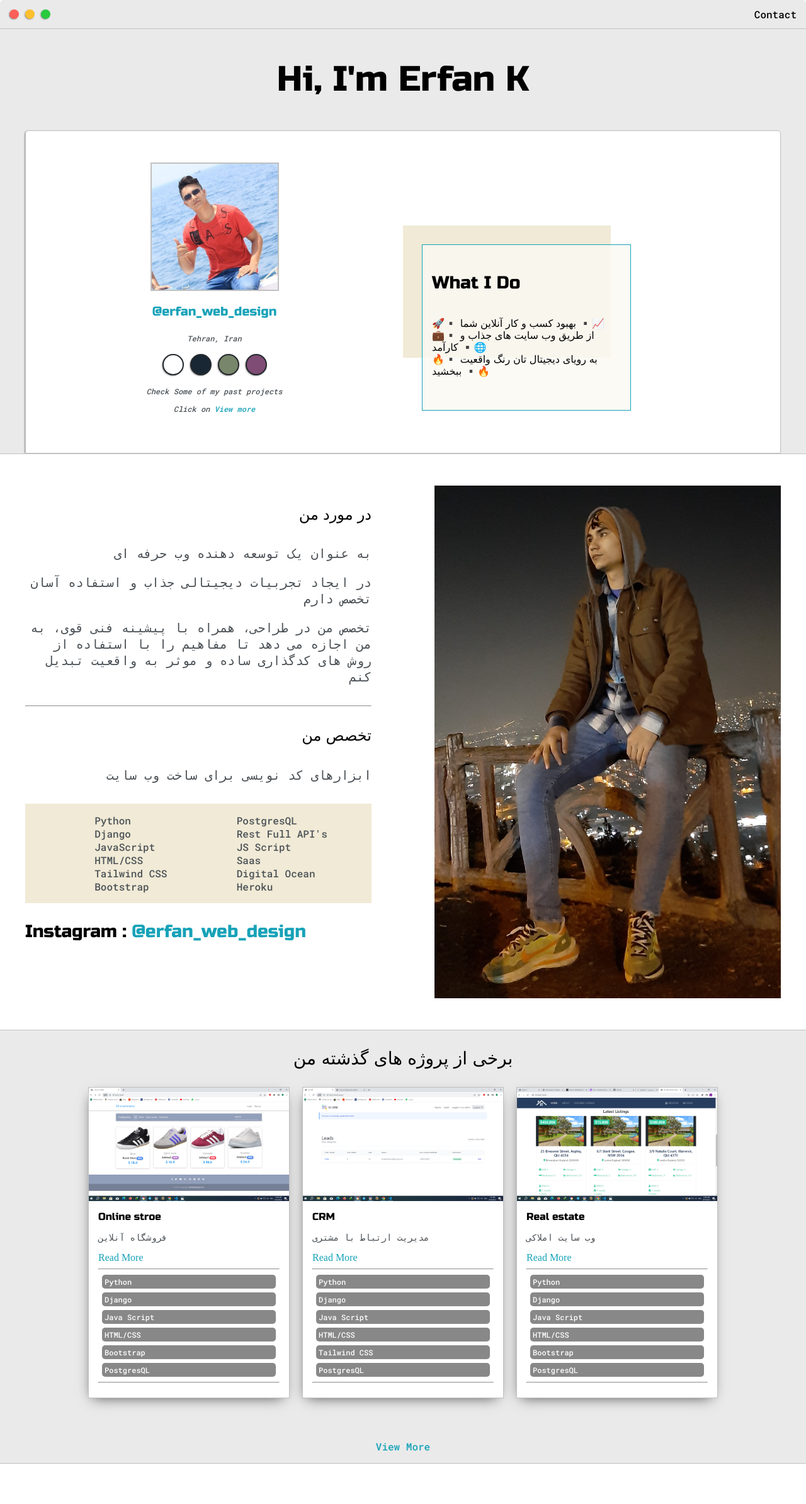
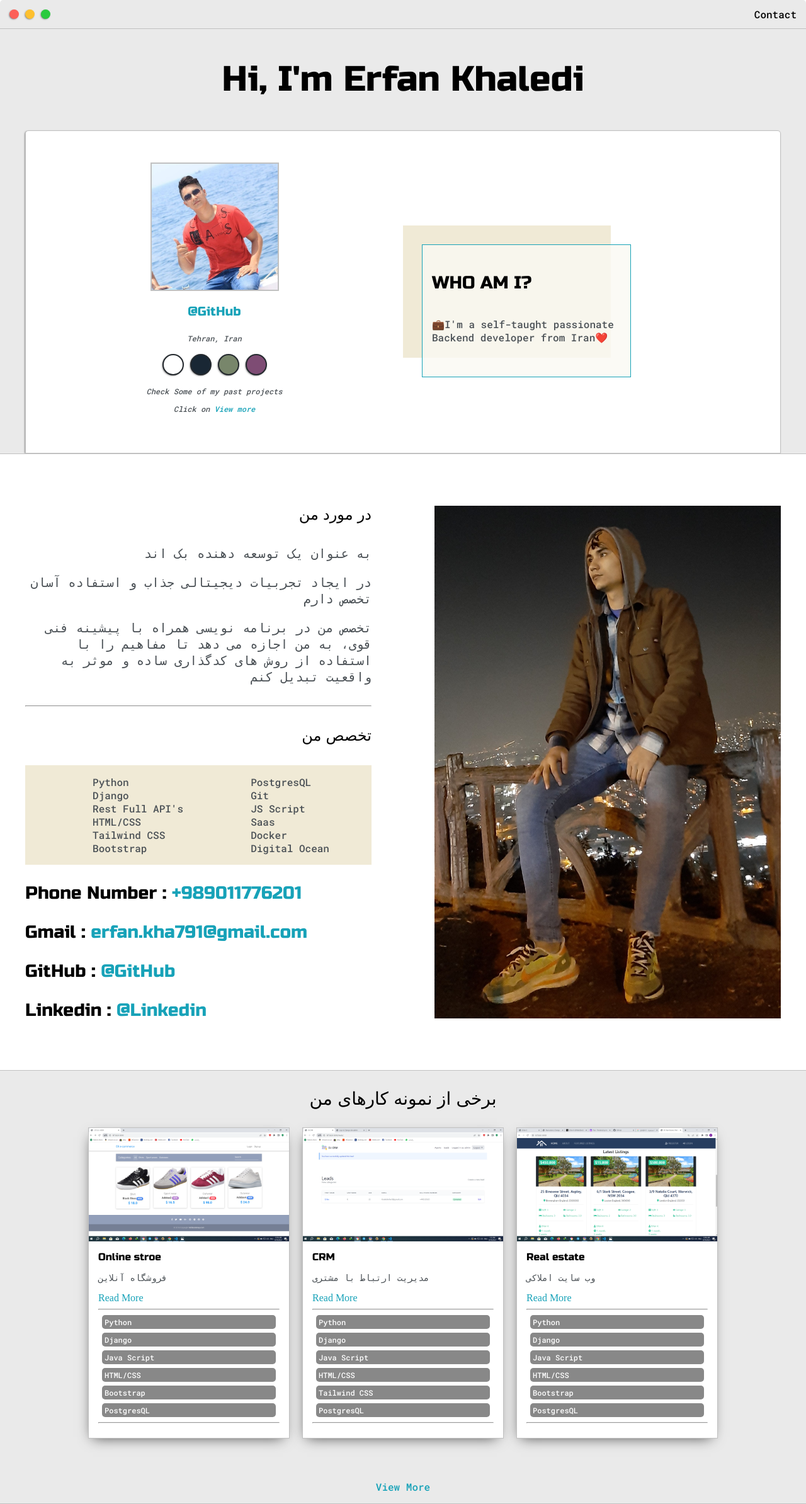
Before and after one commit to erfankhaledi/resume, a Django app: page / in a window 1280 px wide. Shown: the whole page at 63% size. Before the commit the page ends 2324 px from the top, so only its background shows below. Run offline with Django 4.2, Linux system fonts and the light colour scheme; data comes from the database, SQL or seed files in the repository; both versions use the stored data as it was after the commit.

Commit message:
index persian

```diff
--- a/base/models.py
+++ b/base/models.py
@@ -18,6 +18,7 @@ class Post(models.Model):
     featured = models.BooleanField(default=True)
     tags = models.ManyToManyField(Tag, null=True)
     slug = models.SlugField()
+    link = models.URLField(null=True, blank=True)  # Added link field
 
 
     def get_absolute_url(self):
--- a/base/templates/base/index.html
+++ b/base/templates/base/index.html
@@ -457,13 +457,13 @@ h6 { font-size: 16px;}
 	<section class="s1">
 		<div class="main-container">
 			<div class="greeting-wrapper">
-				<h1>Hi, I'm Erfan K</h1>
+				<h1>Hi, I'm Erfan Khaledi</h1>
 			</div>
 			<div class="intro-wrapper">
 
 				<div class="left-column">
 					<img id="profile_pic" src="{% static 'images/erfan1.jpg' %}">
-					<h5 style="text-align: center;line-height: 0;"><a href="https://www.instagram.com/erfan_web_design/">@erfan_web_design</a></h5>
+					<h5 style="text-align: center;line-height: 0;"><a href="https://github.com/erfankhaledi/">@GitHub</a></h5>
 					<p id="settings-note">Tehran, Iran</p>
 					<div id="theme-options-wrapper">
 						<div data-mode="light" id="light-mode" class="theme-dot"></div>
@@ -482,12 +482,9 @@ h6 { font-size: 16px;}
 						<div id="preview">
 							<!-- <div id="corner-tl" class="corner"></div> -->
 							<!-- <div id="corner-tr" class="corner"></div> -->
-							<h3>What I Do</h3>
-							 <h6>🚀▪️ بهبود کسب و کار آنلاین شما ▪️📈
-								<br>
-								💼▪️ از طریق وب سایت های جذاب و کارآمد ▪️🌐
-								<br>
-								🔥▪️ به رویای دیجیتال تان رنگ واقعیت ببخشید ▪️🔥
+							<h3>WHO AM I?</h3>
+							 <h6>
+								<p>💼I'm a self-taught passionate Backend developer from Iran❤️</p>
 							</h6>
 
 
@@ -512,9 +509,9 @@ h6 { font-size: 16px;}
 					</h4>
 
 					<h5>
-						<p>به عنوان یک توسعه دهنده وب حرفه ای</p>
+						<p>به عنوان یک توسعه دهنده بک اند</p>
 						<p>در ایجاد تجربیات دیجیتالی جذاب و استفاده آسان تخصص دارم</p>
-						<p>تخصص من در طراحی، همراه با پیشینه فنی قوی، به من اجازه می دهد تا مفاهیم را با استفاده از روش های کدگذاری ساده و موثر به واقعیت تبدیل کنم</p>
+						<p>تخصص من در برنامه نویسی همراه با پیشینه فنی قوی، به من اجازه می دهد تا مفاهیم را با استفاده از روش های کدگذاری ساده و موثر به واقعیت تبدیل کنم</p>
 
 					</h5>
 
@@ -522,15 +519,15 @@ h6 { font-size: 16px;}
 					<hr>
 
 					<h4>تخصص من</h4>
-					<h5>
-						<p>ابزارهای کد نویسی برای ساخت وب سایت</p>
-					</h5>
+					<!-- <h5>
+						<p>ابزارهای برنامه نویسی </p>
+					</h5> -->
 
 					<div id="skills">
 						<ul>
 							<li>Python</li>
 							<li>Django</li>
-							<li>JavaScript</li>
+							<li>Rest Full API's</li>
 							<li>HTML/CSS</li>
 							<li>Tailwind CSS</li>
 							<li>Bootstrap</li>
@@ -538,16 +535,19 @@ h6 { font-size: 16px;}
 
 						<ul>
 							<li>PostgresQL</li>
-							<li>Rest Full API's</li>
+							<li>Git</li>
 							<li>JS Script</li>
 							<li>Saas</li>
+							<li>Docker</li>
 							<li>Digital Ocean</li>
-							<li>Heroku</li>
 						</ul>
 
 					</div>
 
-					<h3>Instagram : <a target="_blank" href="https://www.instagram.com/erfan_web_design/"> @erfan_web_design</a></h3>
+					<h3>Phone Number : <a target="_blank" href="#"> +989011776201</a></h3>
+					<h3>Gmail : <a target="_blank" href="#"> erfan.kha791@gmail.com</a></h3>
+					<h3>GitHub : <a target="_blank" href="https://github.com/erfankhaledi/"> @GitHub</a></h3>
+					<h3>Linkedin : <a target="_blank" href="https://www.linkedin.com/in/erfan-khaledi-0850b1229/"> @Linkedin</a></h3>
 
 				</div>
 
@@ -563,7 +563,7 @@ h6 { font-size: 16px;}
 
 	<section class="s1">
 		<div class="main-container">
-			<h3 style="text-align: center;">برخی از پروژه های گذشته من</h3>
+			<h3 style="text-align: center;">برخی از نمونه کارهای من</h3>
 			<div class="post-wrapper">
 				{% for post in posts %}
 				<div>
--- a/base/templates/base/post.html
+++ b/base/templates/base/post.html
@@ -17,6 +17,7 @@
 
 	<img src="{{ post.thumbnail.url }}">
 	<h1 class="center">{{ post.headline }}</h1>
+	<h4 class="center">	<a class="center" href="https://erfankha.pythonanywhere.com/">{{ post.link }}</a></h4>
 
 	<h4 class="corner-bl">{{ post.sub_headline }}</h4>
 
--- a/base/templates/base/profile.html
+++ b/base/templates/base/profile.html
@@ -11,8 +11,9 @@
 
 				<div class="left-column">
 					<img id="profile_pic" src="{% static 'images/erfan1.jpg' %}">
+					<h5 style="text-align: center;line-height: 0;">Phone : <a href="">+989011776201</a></h5>
 					<h5 style="text-align: center;line-height: 0;">Twitter : <a href="https://twitter.com/WebDevErfan">@WebDevErfan</a></h5>
-					<h5 style="text-align: center;line-height: 0;">Instagram : <a href="https://www.instagram.com/erfan_web_design/">@erfan_web_design</a></h5>
+					<h5 style="text-align: center;line-height: 0;">Linkedin : <a href="https://www.linkedin.com/in/erfan-khaledi-0850b1229/">@erfankhaledi</a></h5>
                     <h5 style="text-align: center;line-height: 0;">GitHub : <a href="https://github.com/erfankhaledi/">@erfankhaledi</a></h5>
 					<h5 style="text-align: center;line-height: 0;">Email : <a href="">@erfan.kha791@gmail.com</a></h5>
 
```
Also changed, not shown: base/migrations/0004_post_link.py (added), db.sqlite3.
